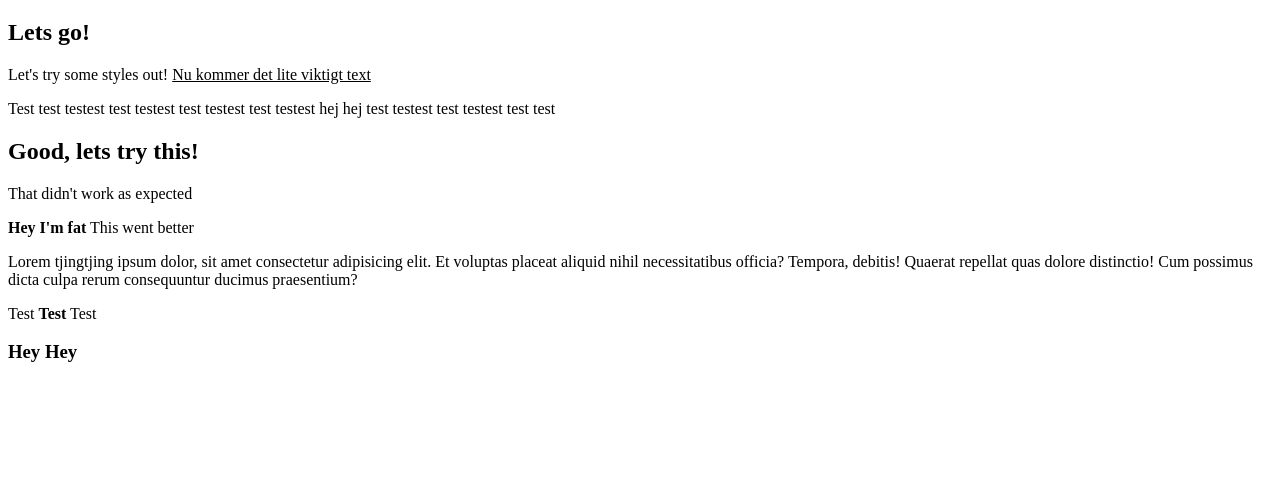
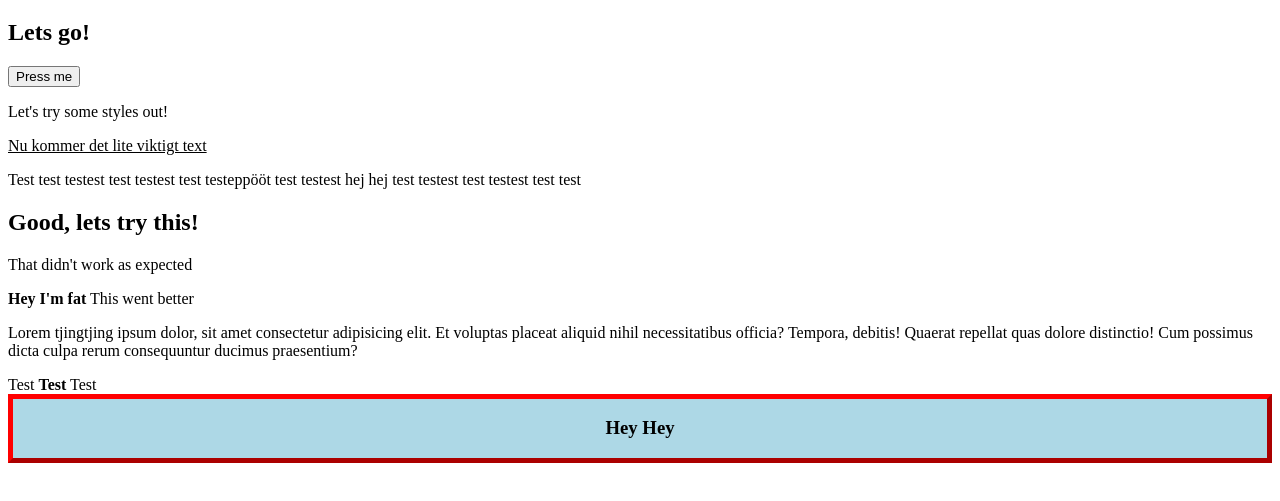
Before and after one commit to Thebeatkicks/first-site, a plain HTML site: page index.html in a window 1280 px wide. Shown: the part 61-562 px from the top of the page. Drawn offline with Linux system fonts and the light colour scheme.

Commit message:
div class

```diff
--- a/index.html
+++ b/index.html
@@ -4,13 +4,23 @@
     <meta charset="UTF-8">
     <meta name="viewport" content="width=device-width, initial-scale=1.0">
     <title>My first webpage</title>
+
+    <style>
+        .divTest {
+          border: 5px outset red;
+          background-color: lightblue;
+          text-align: center;
+        }
+        </style>
 </head>
 <body>
     <h1>This is my first website</h1>
     <h2>Lets go!</h2>
-    <p>Let's try some styles out!
+
+    <button>Press me</button>
+    <p>Let's try some styles out!</p>
     <u> Nu kommer det lite viktigt text</u>
-    <p>Test test testest test testest test testest
+    <p>Test test testest test testest test testeppööt
         test testest hej hej test testest test testest test test
     </p>
 
@@ -28,7 +38,7 @@
 
     <span>Test <strong>Test</strong> Test</span>
 
-<div>
+<div class="divTest">
     <h3><b>Hey Hey</b></h3>
 </div>
 </body>
```
